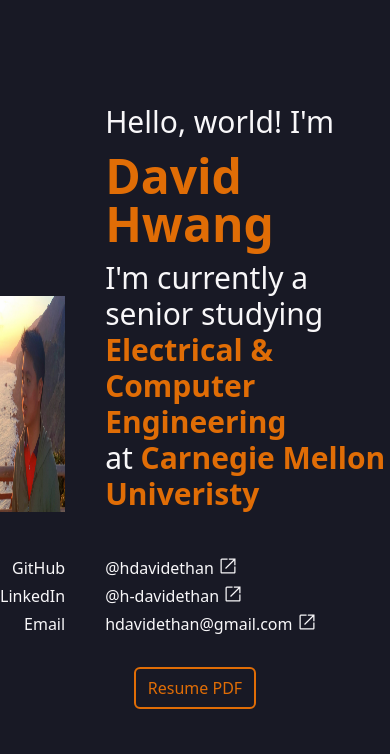
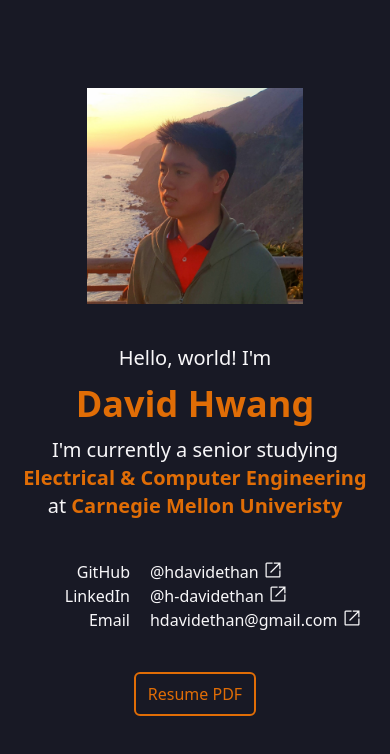
Before and after one commit to hdavidethan/website, a Next.js app: page / in a window 390 px wide. Shown: the top 754 px of the page. Built offline with nearby package versions, Linux system fonts and the light colour scheme.

Commit message:
Make responsive profile

```diff
--- a/pages/index.tsx
+++ b/pages/index.tsx
@@ -12,38 +12,43 @@ export default function Home() {
       </Head>
       <main className="bg-customBlack h-screen text-customWhite">
         <div className="flex flex-column flex-wrap h-screen justify-center">
-          <div className="flex justify-center items-end flex-row gap-10">
-            <div className="flex flex-column flex-wrap text-right w-full gap-1">
-              <div className="profile-image-container mb-10 w-full flex justify-end">
+          <div className="flex flex-wrap gap-x-10 max-sm:gap-x-5 justify-center self-end">
+            <div className="profile-image-container mb-10 flex justify-end lg:w-5/12 md:w-5/12 sm:w-8/12">
               {/* eslint-disable-next-line @next/next/no-img-element */}
-                <img src="/profile.png" alt="profile image" />
+              <img
+                src="/profile.png"
+                alt="profile image"
+                className="object-contain"
+              />
             </div>
-              <p className="w-full">GitHub</p>
-              <p className="w-full">LinkedIn</p>
-              <p className="w-full">Email</p>
-            </div>
-            <div className="flex flex-column flex-wrap gap-1">
-              <div className="flex flex-column flex-wrap mb-10">
-                <p className="w-full text-3xl font-light">
+            <div className="grow text-left max-sm:text-center max-sm:px-5 mb-10">
+              <p className="w-full text-3xl max-sm:text-xl font-light">
                 Hello, world! I&apos;m
               </p>
-                <p className="w-full text-5xl text-customOrange font-bold my-3">
+              <p className="w-full text-5xl max-sm:text-4xl text-customOrange font-bold my-3">
                 David Hwang
               </p>
-                <p className="w-full text-3xl font-light">
+              <p className="w-full text-3xl max-sm:text-xl font-light">
                 I&apos;m currently a senior studying
               </p>
-                <p className="w-full text-3xl font-bold text-customOrange">
+              <p className="w-full text-3xl max-sm:text-xl font-bold text-customOrange">
                 Electrical &amp; Computer Engineering
               </p>
-                <p className="w-full text-3xl font-light">
+              <p className="w-full text-3xl max-sm:text-xl font-light">
                 at{" "}
                 <span className="text-customOrange font-bold">
                   Carnegie Mellon Univeristy
                 </span>
               </p>
             </div>
-              <p className="w-full">
+            <div className="basis-full h-0" />
+            <div className="w-5/12 max-sm:w-4/12 text-right">
+              <p>GitHub</p>
+              <p>LinkedIn</p>
+              <p>Email</p>
+            </div>
+            <div className="grow">
+              <p>
                 @hdavidethan{" "}
                 <a
                   className="inline-flex align-top text-[1.25rem] cursor-pointer"
@@ -53,7 +58,7 @@ export default function Home() {
                   <OpenIn className="h-[1.25rem]" />
                 </a>
               </p>
-              <p className="w-full">
+              <p>
                 @h-davidethan{" "}
                 <a
                   className="material-symbols-outlined inline-flex align-top text-[1.25rem] cursor-pointer"
@@ -63,7 +68,7 @@ export default function Home() {
                   <OpenIn className="h-[1.25rem]" />
                 </a>
               </p>
-              <p className="w-full">
+              <p>
                 hdavidethan@gmail.com{" "}
                 <a
                   className="material-symbols-outlined inline-flex align-top text-[1.25rem] cursor-pointer"
@@ -75,11 +80,11 @@ export default function Home() {
               </p>
             </div>
           </div>
-          <div className="m-10">
+          <div className="m-10 w-full flex justify-center">
             <a
               className="border-2 border-solid border-customOrange
             text-customOrange py-2 px-3 rounded-md hover:bg-customOrange
-            hover:text-customWhite transition-colors cursor-pointer"
+            hover:text-customWhite transition-colors cursor-pointer h-min"
               href="/resume.pdf"
               target="_blank"
             >
```
Lines whose indentation alone changed are shown as unchanged.
